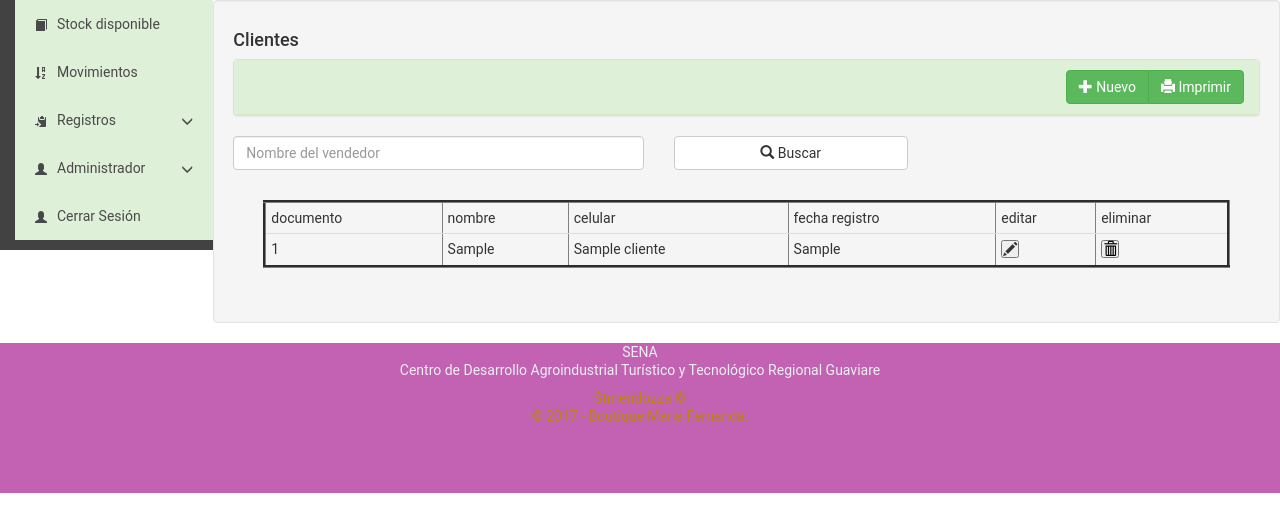
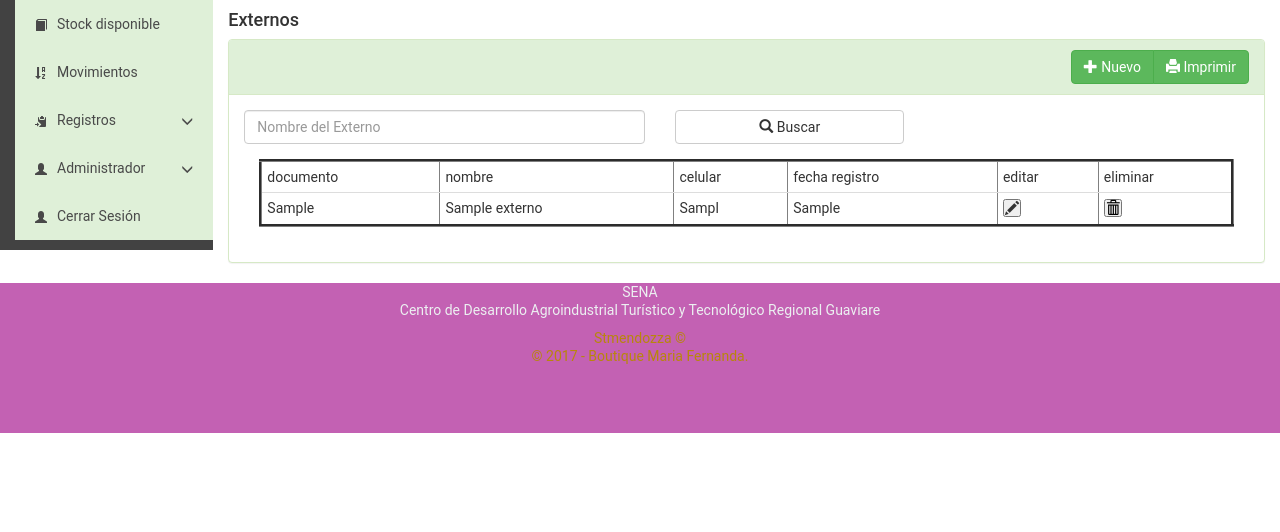
Before and after one commit to erickmarcia/GIBMAFE, a PHP site: page /externos.php in a window 1280 px wide. Shown: the part 77-609 px from the top of the page. Run offline with PHP 8.4, Linux system fonts and the light colour scheme; the visitor is signed in with stand-in values (Sample User, id 1); tables that the repository leaves empty or names only in its code hold one stand-in row (values such as "Sample post"); some libraries are stand-ins or nearby versions.

Commit message:
Create externos.php

```diff
--- a/codigo/externos.php
+++ b/codigo/externos.php
@@ -1,18 +1,20 @@
-<?php
+ <?php
 /*en caso de que el usuario se devuelva del chat al registro tendra que dirijirse  al inicio para ingresar al chat si no desea crear otro usuario*/
 	require 'config.php';
 	require 'funciones.php';
 	if (!empty($_POST))
 	{
 
-	$documento= $conexion->real_escape_string($_POST['documento']);
+	$identificacion= $conexion->real_escape_string($_POST['identificacion']);
 	$nombre= $conexion->real_escape_string($_POST['nombre']);
+	$tipo= $conexion->real_escape_string($_POST['tipo']);
+	$direccion= $conexion->real_escape_string($_POST['direccion']);
 	$celular= $conexion->real_escape_string($_POST['celular']);
 	date_default_timezone_set("america/bogota");
-	$hora=date('y:m:d:h:i:s');
-	if($statement=$conexion->prepare("INSERT INTO `tb_clientes` (`documento_cliente`, `nombre`, `celular`, `fecha_registro`) VALUES (?, ?, ?,?)"))
+	$fecha_registro=date('y:m:d:h:i:s');
+	if($statement=$conexion->prepare("INSERT INTO `tb_externos` (`identificacion_externo`, `nombre`, `tipo`, `direccion`, `celular`, `fecha_registro`) VALUES (?, ?, ?, ?, ?, ?)"))
 	{
-    $statement->bind_param('ssss', $documento, $nombre, $celular, $hora);
+    $statement->bind_param('ssssss', $identificacion, $nombre, $tipo, $direccion, $celular, $fecha_registro);
     $statement->execute();
 	}if ($conexion-> affected_rows > 0 )  {
 		echo "<script> alert ('guardado') </script>" ;
@@ -29,7 +31,7 @@
 <html lang="es">
 <head>
 	<?php include ("inc/headcommon.php");?>
-	<title>Clientes</title>
+	<title>GIBMAFE | Externos</title>
 </head>
 <body>
 <?php
@@ -45,11 +47,13 @@
 	<div class="container">
 		<div class="row">
 			<div class="contenedor-menu col-xs-12 col-sm-2 col-sd-2 ">
+				<div class="smenu ">
 					<?php include("inc/menu.php"); ?>
-			</div>
-			<div class=" col-xs-12 col-sm-10 col-sd-10 well">
+				</div>
+				</div>
+				<div class="contenedor-section0	 col-xs-12 col-sm-10 col-sd-10 ">
 
-				    <h4 id="">Clientes</h4>
+				    <h4 id="">Externos</h4>
 					<div class="panel panel-success">
 						<div class="panel-heading">
 						    <div class="btn-group pull-right">
@@ -57,11 +61,11 @@
 						    	<button type="button" class="btn btn-success" ><span class="glyphicon glyphicon-print"></span> Imprimir </button>
 							</div>
 						</div>
-					</div>
-					<form class="form-horizontal" role="form" id="datos_cotizacion">
+					<div class="panel-body">
+							<form class="form-horizontal" role="form" id="datos_cotizacion">
 									<div class="form-group row">
 										<div class="col-md-5">
-											<input type="text" class="form-control col-xs-12" id="q" placeholder="Nombre del vendedor" onkeyup="load(1);">
+											<input type="text" class="form-control col-xs-12" id="q" placeholder="Nombre del Externo" onkeyup="load(1);">
 										</div>
 										<div class="col-md-3">
 											<button type="button" class="btn btn-default col-xs-12" onclick="load(1);">
@@ -69,10 +73,10 @@
 											<span id="loader"></span>
 										</div>
 									</div>
-					</form>
-					<div class="panel-body">
+							</form>
 					<div class="col-xs-12 contenedor-section" ">
-					<?php mostrartabla('tb_clientes','eliminardato.php','documento_cliente','clientes.php');?>
+					<?php mostrartabla('tb_externos','eliminardato.php','identificacion_externo','externos.php');?>
+					</div>
 					</div>
 					</div>
 										<!-- Modal 1-->
@@ -81,16 +85,16 @@
 							<div class="modal-content">
 						  		<div class="modal-header">
 									<button type="button" class="close" data-dismiss="modal" aria-label="Close"><span aria-hidden="true">×</span></button>
-									<h4 class="modal-title" id="myModalLabel"><i class="glyphicon glyphicon-edit"></i> Agregar nuevo cliente</h4>
+									<h4 class="modal-title" id="myModalLabel"><i class="glyphicon glyphicon-edit"></i> Agregar nuevo Externo</h4>
 						 		 </div>
 						  		<div class="modal-body">
 									<form class="form-horizontal" method="post" id="guardar_vendedor" name="guardar_vendedor">
 									<div id="resultados_ajax"></div>
 
 										<div class="form-group">
-										<label for="documento" class="col-sm-3 control-label">Documento</label>
+										<label for="identificacion" class="col-sm-3 control-label">Identificacion Externo</label>
 										<div class="col-sm-8">
-										 <input type="text" class="form-control" id="documento" name="documento">
+										 <input type="text" class="form-control" id="identificacion" name="identificacion">
 										</div>
 							 			</div>
 
@@ -100,6 +104,20 @@
 								 		<input type="text" class="form-control" id="nombre" name="nombre" required="">
 										</div>
 							    		</div>
+
+							    		<div class="form-group">
+										<label for="tipo" class="col-sm-3 control-label">Tipo</label>
+										<div class="col-sm-8">
+										<input type="text" class="form-control" id="tipo" name="tipo">
+								 		</div>
+							  			</div>
+
+							  			<div class="form-group">
+										<label for="direccion" class="col-sm-3 control-label">Direccion</label>
+										<div class="col-sm-8">
+										<input type="text" class="form-control" id="direccion" name="direccion">
+								 		</div>
+							  			</div>
 
 							  			<div class="form-group">
 										<label for="celular" class="col-sm-3 control-label">Celular</label>
```
